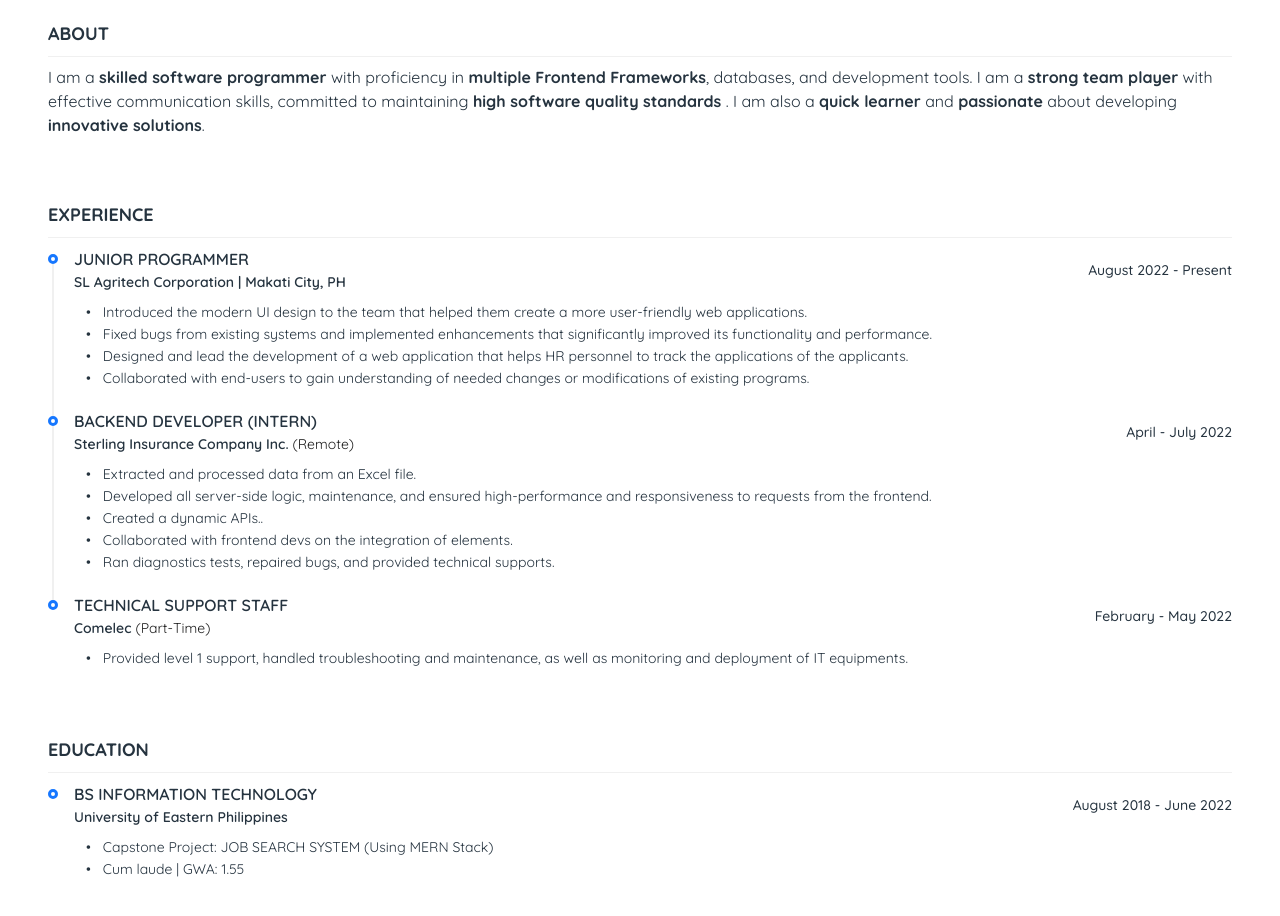
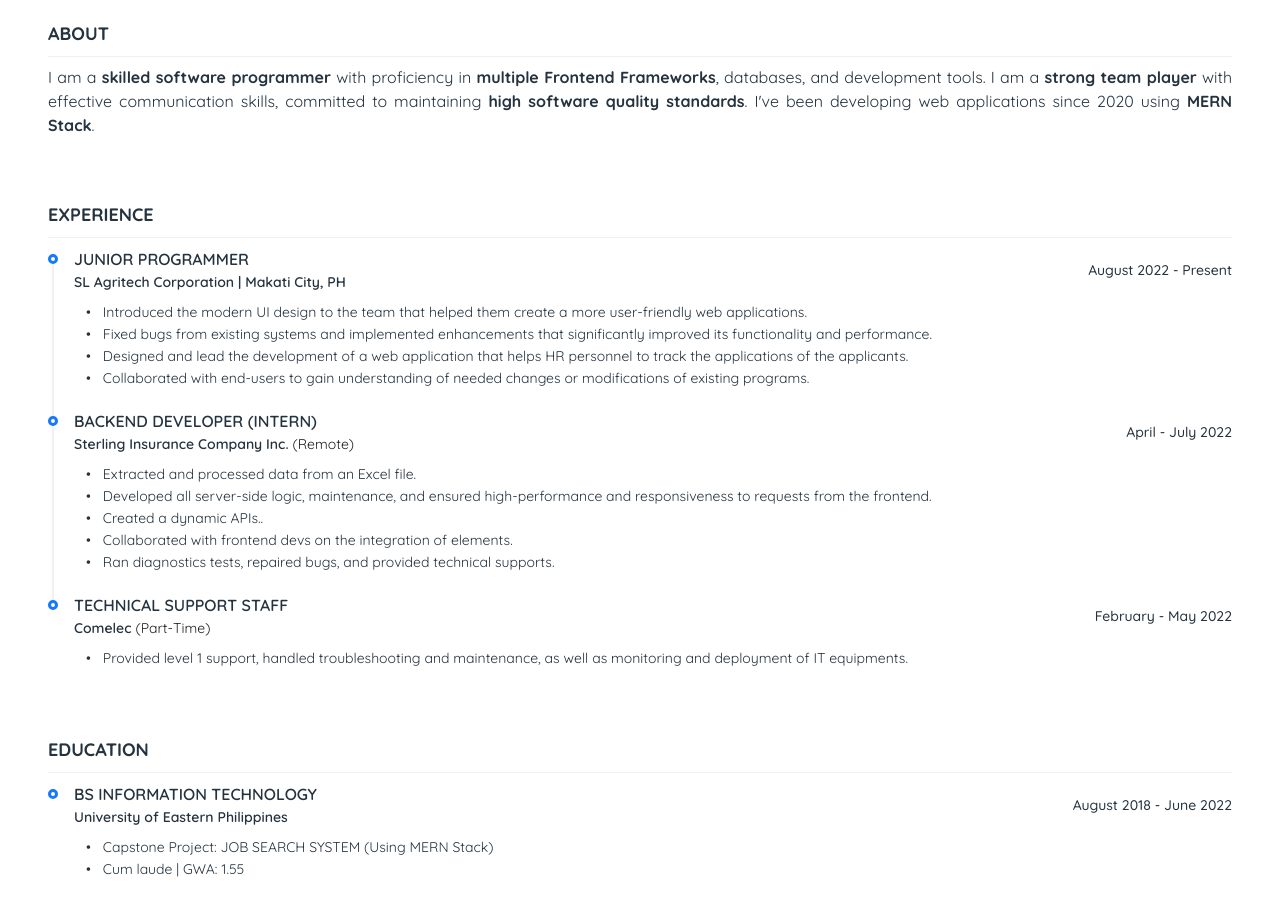
Before and after one commit to Ralf-Renz-Estellana-Bantilo/e-resume, a Next.js app: page /components/Personal in a window 1280 px wide. Shown: the top 916 px of the page. Built offline with nearby package versions, Linux system fonts and the light colour scheme.

Commit message:
Update bio

```diff
--- a/pages/components/Personal.tsx
+++ b/pages/components/Personal.tsx
@@ -84,7 +84,7 @@ const Personal = () =>
                <h2 className='font-bold text-lg text-accent-secondary'>ABOUT</h2>
                <Divider className='m-0'></Divider>
             </div>
-            <h4 className='pb-6 text-accent-secondary'>I am a  <b>skilled software programmer </b> with proficiency in <b>multiple Frontend Frameworks</b>, databases, and development tools. I am a <b>strong team player</b> with effective communication skills, committed to maintaining <b> high software quality standards </b> . I am also a <b>quick learner</b> and <b>passionate</b>  about developing <b>innovative solutions</b>.</h4>
+            <h4 className='pb-6 text-accent-secondary text-justify'>I am a  <b>skilled software programmer </b> with proficiency in <b>multiple Frontend Frameworks</b>, databases, and development tools. I am a <b>strong team player</b> with effective communication skills, committed to maintaining <b> high software quality standards</b>. I've been developing web applications since 2020 using <b>MERN Stack</b>.</h4>
          </div>
          <div className="flex flex-col px-5 gap-2 neumorphism-1 rounded-lg max-md:px-3">
             <div className="flex flex-col py-2 gap-2" >
```
